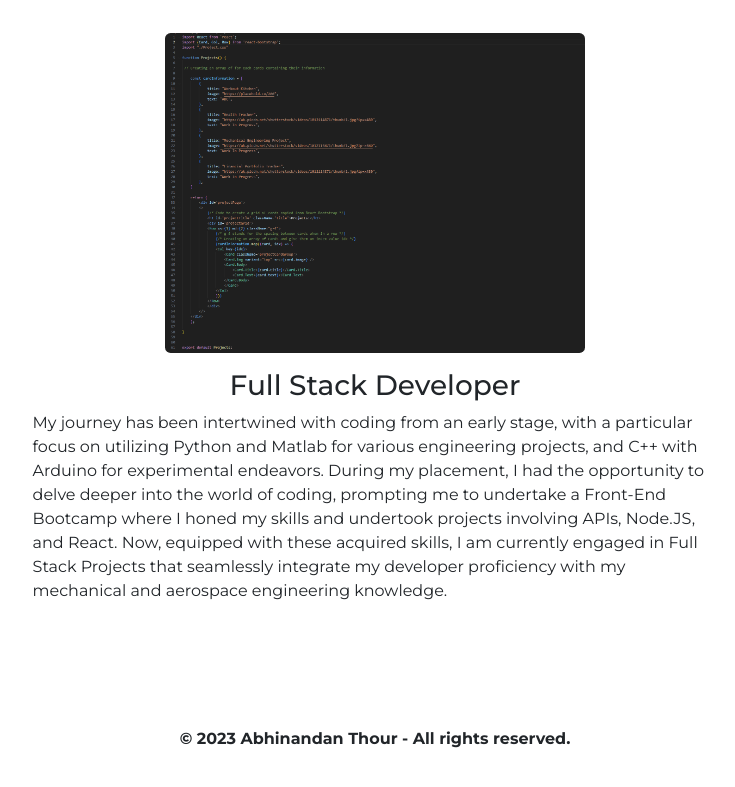
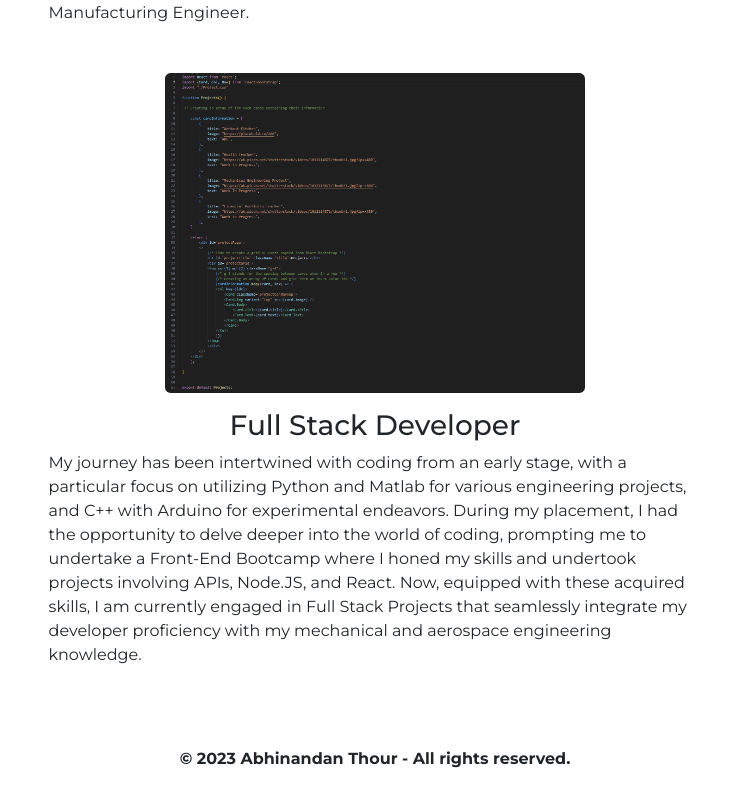
Before and after one commit to Bh00fie/mainportfolio, a React (Create React App) app: page /aboutme in a window 1280 px wide. Shown: the part 1511-2298 px from the top of the page, without its empty margins (265-1000 px from the left). Built offline with nearby package versions, Linux system fonts and the light colour scheme.

Commit message:
added more progress to keep footer at the bottom of the page

```diff
--- a/src/App.js
+++ b/src/App.js
@@ -1,8 +1,6 @@
 import React from 'react';
 import { Routes, Route } from "react-router-dom";
 import { BrowserRouter as Router } from 'react-router-dom';
-
-// Importing pages/element from the component folder, all "Names" are function in those file there are being exported to the App.js file
 import NavTabs from '../src/components/NavTabs.js';
 import Home from '../src/components/pages/Home.js';
 import Projects from '../src/components/pages/Projects.js';
@@ -10,23 +8,22 @@ import About from './components/pages/Aboutme.js';
 import Contactme from '../src/components/pages/Contactme.js';
 import Footer from '../src/components/Footer';
 import FixedCV from '../src/components/quickCV.js';
-
-
-// We import the main Style.css file
-import './components/style.css'
+import './components/style.css';
 
 function App() {
   return (
     <Router>
-      <NavTabs/>
+      <NavTabs />
+      <div className="main-content">
         <Routes>
           <Route path="/" element={<Home />} />
           <Route path="projects" element={<Projects />} />
           <Route path="aboutme" element={<About />} />
           <Route path="contactme" element={<Contactme />} />
         </Routes>
-      <Footer/>
-      <FixedCV/>
+        <Footer />
+        <FixedCV />
+      </div>
     </Router>
   );
 }
--- a/src/components/pages/Aboutme.css
+++ b/src/components/pages/Aboutme.css
@@ -1,3 +1,11 @@
+#aboutmePage {
+  flex: 1; /* This will make the aboutmePage take up the remaining space */
+  display: flex;
+  flex-direction: column;
+  justify-content: flex-start;
+  align-items: center;
+}
+
 .aboutmeParagraph {
   display: flex;
   margin-bottom: 1rem;
--- a/src/components/pages/Contactme.css
+++ b/src/components/pages/Contactme.css
@@ -1,10 +1,10 @@
 /* Contact Me General Styling */
 #contactContainer {
+    flex: 1; /* This will make the contactContainer take up the remaining space */
     display: flex;
     flex-direction: column;
-    justify-content: space-between;
     align-items: center;
-    max-height: 100vh;
+    height: auto;
 }
 
 #inputContainer {
--- a/src/components/pages/Home.css
+++ b/src/components/pages/Home.css
@@ -1,5 +1,5 @@
 /* Styling for Home page */
-#homePage, #projectPage, #aboutmePage, #contactContainer  {
+#homePage {
     display: flex;
     flex-direction: column;
     min-height: 100vh;
--- a/src/components/pages/Project.css
+++ b/src/components/pages/Project.css
@@ -1,16 +1,33 @@
+#projectPage {
+    flex: 1;
+    display: flex;
+    flex-direction: column;
+    align-items: center;
+    padding: 1rem;
+}
+
 #contactContainer, #aboutmePage, #projectPage {
     margin: 7.5vh 15%;
+    margin-bottom: 0;
 }
+
+#contactContainer, #aboutmePage, #projectPage {
+    display: flex;
+    flex-direction: column;
+    align-items: center;
+    padding: 1rem;
+    height: auto;
+  }
 
 @media only screen and (max-width: 1000px) {
     #contactContainer, #aboutmePage, #projectPage {
         margin: 7.5vh 5%;
+        margin-bottom: 0;
     }
 }
 
 #projectGrid {
     margin-top: 2rem;
-    flex: 1;
 }
 
 
--- a/src/components/pages/Projects.js
+++ b/src/components/pages/Projects.js
@@ -35,7 +35,7 @@ function Projects() {
             {/* Code to create a grid of cards copied from React-Bootstrap */}
             <h1 id='projectTitle' className='title'>Projects:</h1>
             <div id='projectGrid'>
-            <Row xs={1} md={2} className="g-4">
+            <Row xs={1} md={2} className="g-5">
                 {/* g-4 stands for the spacing between cards when in a row */}
                 {/* Creating an array of cards and give them an index value idx */}
                 {cardInformation.map((card, idx) => (
--- a/src/index.css
+++ b/src/index.css
@@ -22,6 +22,14 @@ body {
   margin-left: 10%;
 }
 
+.main-content {
+  flex-grow: 1;
+  display: flex;
+  flex-direction: column;
+  min-height: 100vh;
+}
+
+
 a {
   text-decoration: none !important;
 }
```
